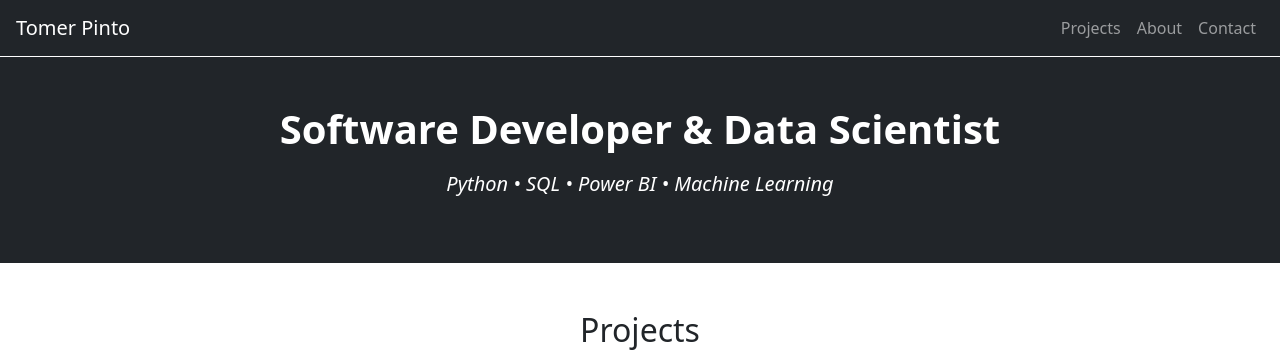
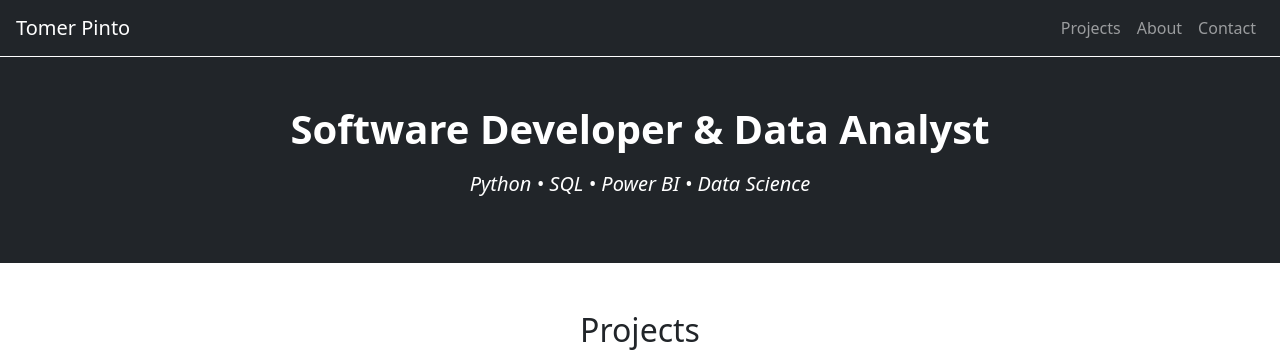
Before and after one commit to tomer-pinto/tomer-pinto.github.io, a plain HTML site: page index.html in a window 1280 px wide. Shown: the top 352 px of the page. Drawn offline with nearby package versions, Linux system fonts and the light colour scheme.

Commit message:
Edit portfolio content

```diff
--- a/index.html
+++ b/index.html
@@ -3,10 +3,10 @@
 <head>
   <meta charset="UTF-8" />
   <meta name="viewport" content="width=device-width, initial-scale=1" />
-  <meta name="description" content="Portfolio of Tomer Pinto - Software Developer & Data Scientist. Projects in Python, SQL, Power BI, Machine Learning, and Data Science.">
-  <meta name="keywords" content="Tomer Pinto, Portfolio, Software Developer, Data Scientist, Python, SQL, Power BI, Machine Learning">
+  <meta name="description" content="Portfolio of Tomer Pinto - Software Developer & Data Analyst. Projects in Python, SQL, Power BI, Data Science.">
+  <meta name="keywords" content="Tomer Pinto, Portfolio, Software Developer, Data Analyst, Python, SQL, Power BI, Data Science">
   <meta property="og:title" content="Tomer Pinto | Portfolio">
-  <meta property="og:description" content="Software Developer & Data Scientist | Python • SQL • Power BI • Machine Learning">
+  <meta property="og:description" content="Software Developer & Data Analyst | Python • SQL • Power BI • Data Science">
   <meta property="og:image" content="images/portfolio_preview.png">
   <meta property="og:type" content="website">
   <meta property="og:url" content="https://tomer-pinto.github.io/">
@@ -37,9 +37,9 @@
 
   <!-- Header -->
   <header class="bg-dark text-white text-center py-5">
-    <h1 class="fw-bold mb-3">Software Developer & Data Scientist</h1>
+    <h1 class="fw-bold mb-3">Software Developer & Data Analyst</h1>
     <p class="lead fst-italic text-white">
-      Python • SQL • Power BI • Machine Learning
+      Python • SQL • Power BI • Data Science
     </p>
   </header>
 
@@ -115,7 +115,7 @@
       <p>
         I am a B.Sc. graduate in Information Systems with a specialization in Data Science.
         My background combines software development, data analysis, and business intelligence, with strong skills in Python, SQL, and Power BI.
-        I also have experience in machine learning and predictive modeling using TensorFlow and Keras, in data visualization with Power BI and Matplotlib, and in building interactive applications with Streamlit.
+        I also have experience in machine learning and predictive modeling using TensorFlow (Keras API), in data visualization with Power BI and Matplotlib, and in building interactive applications with Streamlit.
         Alongside these, I am familiar with web technologies such as HTML, CSS, Bootstrap, and JavaScript.
         I enjoy working across the full process – from data collection and preparation, through modeling and evaluation, to visualization and deployment – turning complex data into clear, actionable insights and practical solutions.
       </p>
```
Also changed, not shown: images/portfolio_preview.png.
